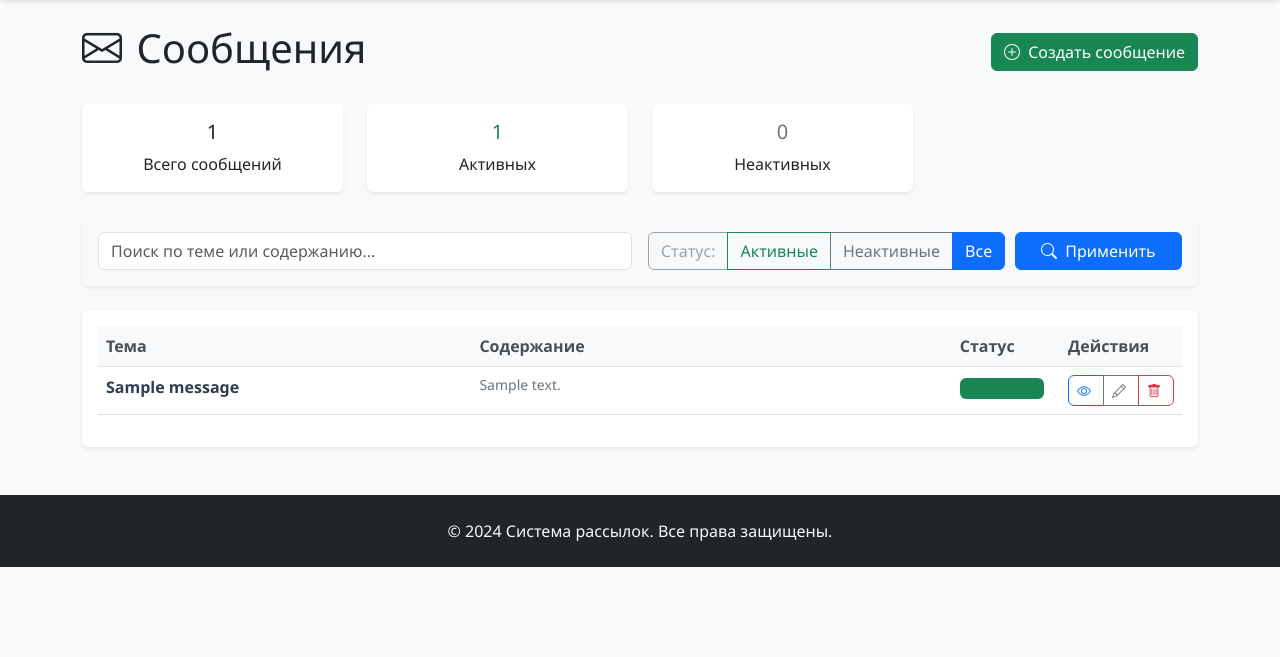
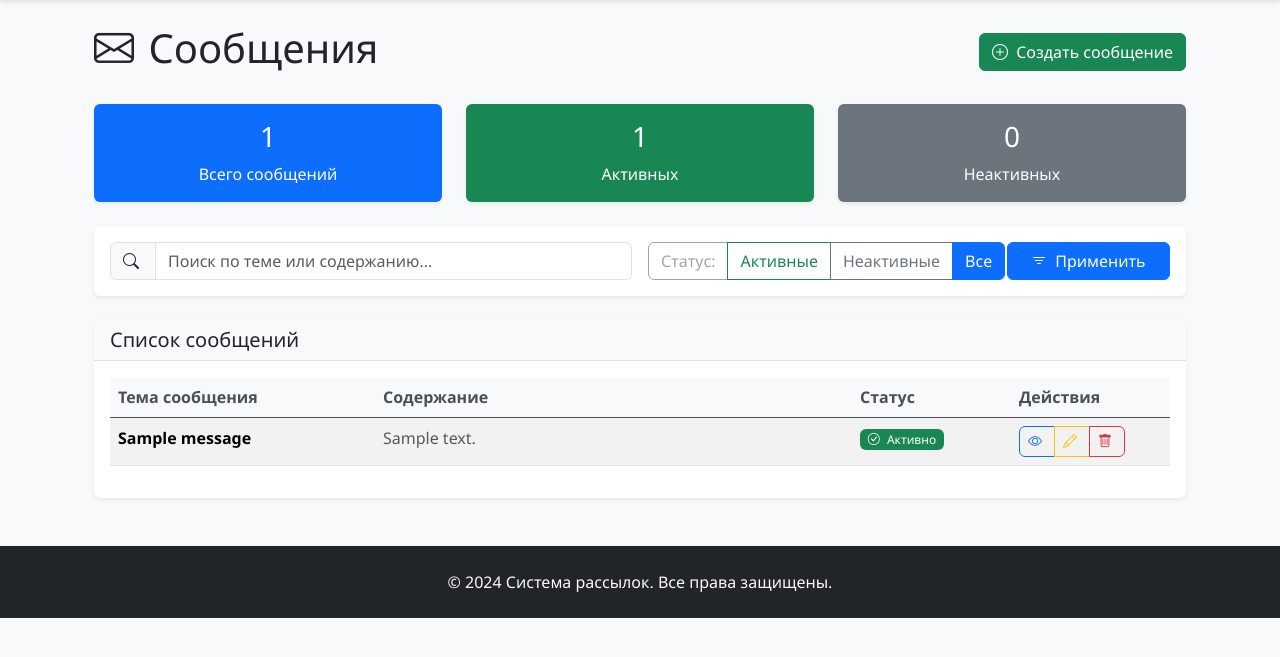
Before and after one commit to Anton742-Tu/mailing_project, a Django app: page /messages/ in a window 1280 px wide. Shown: the part 100-757 px from the top of the page. Run offline with Django 5.2, Linux system fonts and the light colour scheme; a user stored in the database is signed in; tables that the repository leaves empty hold one stand-in row (values such as "Sample post"); parts of the project's set-up code (start-up, migrations or seed data) failed here and were passed over; some libraries are stand-ins or nearby versions.

Commit message:
21) "✨ Проект завершен! Полностью функциональная система рассылок
✅ Реализовано:
- Система рассылок с отправкой email
- Разделение ролей (пользователи/менеджеры)
- Статистика и отчеты для всех ролей
- Управление клиентами и шаблонами сообщений
- Панель управления для менеджеров
- Блокировка пользователей и управление рассылками

🚀 Система готова к эксплуатации!"

```diff
--- a/mailing/cache_utils.py
+++ b/mailing/cache_utils.py
@@ -14,6 +14,7 @@
         @wraps(view_func)
         def _wrapped_view(request, *args, **kwargs):
             # Генерируем ключ кеша
+            global pickle
             user_id = request.user.id if request.user.is_authenticated else "anonymous"
             cache_key = f"view_{view_func.__name__}_{request.path}_{user_id}"
 
--- a/mailing/urls.py
+++ b/mailing/urls.py
@@ -42,11 +42,11 @@
     path("clients/<int:pk>/edit/", client_edit, name="client_edit"),
     path("clients/<int:pk>/delete/", client_delete, name="client_delete"),
     # Сообщения
-    path("messages/", message_list, name="message_list"),
-    path("messages/create/", message_create, name="message_create"),
-    path("messages/<int:pk>/", message_detail, name="message_detail"),
-    path("messages/<int:pk>/edit/", message_edit, name="message_edit"),
-    path("messages/<int:pk>/delete/", message_delete, name="message_delete"),
+    path('messages/', views.message_list, name='message_list'),
+    path('messages/create/', views.message_create, name='message_create'),
+    path('messages/<int:pk>/', views.message_detail, name='message_detail'),
+    path('messages/<int:pk>/edit/', views.message_edit, name='message_edit'),
+    path('messages/<int:pk>/delete/', views.message_delete, name='message_delete'),
     # Рассылки
     path("mailings/", MailingListView.as_view(), name="mailing_list"),
     path("mailings/create/", MailingCreateView.as_view(), name="mailing_create"),
--- a/mailing/views.py
+++ b/mailing/views.py
@@ -227,94 +227,136 @@
 @login_required
 def message_edit(request, pk):
     """Редактирование сообщения"""
-    message = get_object_or_404(Message, pk=pk, owner=request.user)
+    try:
+        if request.user.groups.filter(name="Менеджер").exists():
+            # Менеджер может редактировать все сообщения
+            message = Message.objects.get(pk=pk)
+        else:
+            # Пользователь редактирует только свои сообщения
+            message = Message.objects.get(pk=pk, owner=request.user)
 
-    if request.method == "POST":
-        form = MessageForm(request.POST, instance=message)
-        if form.is_valid():
-            message = form.save()
-            messages.success(request, f'Сообщение "{message.subject}" успешно обновлено!')
-            return redirect("message_list")
+        if request.method == "POST":
+            form = MessageForm(request.POST, instance=message)
+            if form.is_valid():
+                form.save()
+                messages.success(request, f'Сообщение "{message.subject}" успешно обновлено!')
+                return redirect("message_list")
+            else:
+                messages.error(request, "Пожалуйста, исправьте ошибки в форме.")
         else:
-            messages.error(request, "Пожалуйста, исправьте ошибки в форме.")
-    else:
-        form = MessageForm(instance=message)
+            form = MessageForm(instance=message)
 
-    return render(
-        request,
-        "mailing/message_form.html",
-        {"form": form, "title": "Редактировать сообщение", "message": message},
-    )
+        return render(
+            request,
+            "mailing/message_form.html",
+            {"form": form, "title": "Редактировать сообщение", "message": message},
+        )
+
+    except Message.DoesNotExist:
+        messages.error(request, "Сообщение не найдено или у вас нет прав для редактирования.")
+        return redirect("message_list")
 
 
 @login_required
 def message_delete(request, pk):
     """Удаление сообщения"""
-    message = get_object_or_404(Message, pk=pk, owner=request.user)
+    try:
+        if request.user.groups.filter(name="Менеджер").exists():
+            # Менеджер может удалять все сообщения
+            message = Message.objects.get(pk=pk)
+        else:
+            # Пользователь удаляет только свои сообщения
+            message = Message.objects.get(pk=pk, owner=request.user)
 
-    if request.method == "POST":
-        message_subject = message.subject
-        message.delete()
-        messages.success(request, f'Сообщение "{message_subject}" успешно удалено!')
+        if request.method == "POST":
+            message_subject = message.subject
+            message.delete()
+            messages.success(request, f'Сообщение "{message_subject}" успешно удалено!')
+            return redirect("message_list")
+
+        return render(request, "mailing/message_confirm_delete.html", {"message": message})
+
+    except Message.DoesNotExist:
+        messages.error(request, "Сообщение не найдено или у вас нет прав для удаления.")
         return redirect("message_list")
-
-    return render(request, "mailing/message_confirm_delete.html", {"message": message})
 
 
 @login_required
 def message_detail(request, pk):
     """Просмотр деталей сообщения"""
-    message = get_object_or_404(Message, pk=pk, owner=request.user)
-    return render(request, "mailing/message_detail.html", {"message": message})
+    try:
+        if request.user.groups.filter(name="Менеджер").exists():
+            # Менеджер может видеть все сообщения
+            message = Message.objects.get(pk=pk)
+        else:
+            # Пользователь видит только свои сообщения
+            message = Message.objects.get(pk=pk, owner=request.user)
 
+        return render(request, "mailing/message_detail.html", {"message": message})
+
+    except Message.DoesNotExist:
+        messages.error(request, "Сообщение не найдено или у вас нет доступа.")
+        return redirect("message_list")
 
 # View для статистики
 # Кешируем статистику на 3 минуты
-@cache_page(60 * 3)
 def statistics_view(request):
     """Страница со статистикой и отчетами"""
     user = request.user
 
-    # Основная статистика
-    stats = get_user_statistics(user)
+    # РАЗДЕЛЕНИЕ ПО РОЛЯМ
+    if user.groups.filter(name="Менеджер").exists():
+        # МЕНЕДЖЕР видит статистику по ВСЕЙ системе
+        stats = {
+            "total_mailings": Mailing.objects.count(),
+            "active_mailings": Mailing.objects.filter(is_active=True).count(),
+            "total_logs": MailingLog.objects.count(),
+            "success_logs": MailingLog.objects.filter(status="success").count(),
+            "failed_logs": MailingLog.objects.filter(status="failed").count(),
+        }
 
-    # Статистика по последним 30 дням
-    thirty_days_ago = timezone.now() - timedelta(days=30)
+        # Топ 5 рассылок по количеству отправок (ВСЕ рассылки)
+        top_mailings = (
+            Mailing.objects.all()
+            .annotate(
+                total_logs=Count("mailinglog"),
+                success_logs=Count("mailinglog", filter=Q(mailinglog__status="success")),
+            )
+            .order_by("-total_logs")[:5]
+        )
 
-    daily_stats = (
-        MailingLog.objects.filter(mailing__owner=user, attempt_time__gte=thirty_days_ago)
-        .extra({"date": "date(attempt_time)"})
-        .values("date")
-        .annotate(
-            total=Count("id"),
-            success=Count("id", filter=Q(status="success")),
-            failed=Count("id", filter=Q(status="failed")),
+        # Статистика по клиентам (ВСЕ клиенты)
+        client_stats = (
+            MailingLog.objects.all()
+            .values("client__email")
+            .annotate(total=Count("id"), success=Count("id", filter=Q(status="success")))
+            .order_by("-total")[:10]
         )
-        .order_by("date")
-    )
 
-    # Топ 5 рассылок по количеству отправок
-    top_mailings = (
-        Mailing.objects.filter(owner=user)
-        .annotate(
-            total_logs=Count("mailinglog"),
-            success_logs=Count("mailinglog", filter=Q(mailinglog__status="success")),
-            failed_logs=Count("mailinglog", filter=Q(mailinglog__status="failed")),
+    else:
+        # ОБЫЧНЫЙ ПОЛЬЗОВАТЕЛЬ видит только свою статистику
+        stats = get_user_statistics(user)
+
+        # Топ 5 рассылок пользователя
+        top_mailings = (
+            Mailing.objects.filter(owner=user)
+            .annotate(
+                total_logs=Count("mailinglog"),
+                success_logs=Count("mailinglog", filter=Q(mailinglog__status="success")),
+            )
+            .order_by("-total_logs")[:5]
         )
-        .order_by("-total_logs")[:5]
-    )
 
-    # Статистика по клиентам
-    client_stats = (
-        MailingLog.objects.filter(mailing__owner=user)
-        .values("client__email")
-        .annotate(total=Count("id"), success=Count("id", filter=Q(status="success")))
-        .order_by("-total")[:10]
-    )
+        # Статистика по клиентам пользователя
+        client_stats = (
+            MailingLog.objects.filter(mailing__owner=user)
+            .values("client__email")
+            .annotate(total=Count("id"), success=Count("id", filter=Q(status="success")))
+            .order_by("-total")[:10]
+        )
 
     context = {
         "stats": stats,
-        "daily_stats": list(daily_stats),
         "top_mailings": top_mailings,
         "client_stats": client_stats,
     }
@@ -340,22 +382,25 @@
         context = super().get_context_data(**kwargs)
         user = self.request.user
 
-        # Принудительно обновляем кеш при каждом запросе для тестирования
-        cache_key = f"home_stats_{user.id}"
-        cache.delete(cache_key)  # Удаляем старый кеш
+        # РАЗДЕЛЕНИЕ ПО РОЛЯМ
+        if user.groups.filter(name="Менеджер").exists():
+            # МЕНЕДЖЕР видит ВСЕ данные
+            stats = {
+                "client_count": Client.objects.count(),
+                "message_count": Message.objects.count(),
+                "mailing_count": Mailing.objects.count(),
+                "active_mailing_count": Mailing.objects.filter(is_active=True).count(),
+            }
+        else:
+            # ОБЫЧНЫЙ ПОЛЬЗОВАТЕЛЬ видит только свои данные
+            stats = {
+                "client_count": Client.objects.filter(owner=user).count(),
+                "message_count": Message.objects.filter(owner=user).count(),
+                "mailing_count": Mailing.objects.filter(owner=user).count(),
+                "active_mailing_count": Mailing.objects.filter(owner=user, is_active=True).count(),
+            }
 
-        # Вычисляем статистику
-        stats = {
-            "client_count": Client.objects.filter(owner=user).count(),
-            "message_count": Message.objects.filter(owner=user).count(),
-            "mailing_count": Mailing.objects.filter(owner=user).count(),
-            "active_mailing_count": Mailing.objects.filter(owner=user, is_active=True).count(),
-        }
-
-        # Сохраняем в кеш
-        cache.set(cache_key, stats, 300)
         context.update(stats)
-
         return context
 
 
--- a/templates/mailing/message_list.html
+++ b/templates/mailing/message_list.html
@@ -2,11 +2,9 @@
 
 {% block title %}Сообщения - Система рассылок{% endblock %}
 
-{% block extra_css %}
-<link href="/static/css/messages.css" rel="stylesheet">
-{% endblock %}
-
 {% block content %}
+<div class="container-fluid">
+    <!-- Заголовок и кнопка создания -->
     <div class="d-flex justify-content-between align-items-center mb-4">
         <h1><i class="bi bi-envelope"></i> Сообщения</h1>
         <a href="{% url 'message_create' %}" class="btn btn-success">
@@ -16,26 +14,26 @@
 
     <!-- Статистика -->
     <div class="row mb-4">
-    <div class="col-md-3">
-        <div class="card text-center">
+        <div class="col-md-4">
+            <div class="card text-center bg-primary text-white">
                 <div class="card-body">
-                <h5 class="card-title">{{ total_count }}</h5>
+                    <h3 class="card-title">{{ total_count }}</h3>
                     <p class="card-text">Всего сообщений</p>
                 </div>
             </div>
         </div>
-    <div class="col-md-3">
-        <div class="card text-center">
+        <div class="col-md-4">
+            <div class="card text-center bg-success text-white">
                 <div class="card-body">
-                <h5 class="card-title text-success">{{ active_count }}</h5>
+                    <h3 class="card-title">{{ active_count }}</h3>
                     <p class="card-text">Активных</p>
                 </div>
             </div>
         </div>
-    <div class="col-md-3">
-        <div class="card text-center">
+        <div class="col-md-4">
+            <div class="card text-center bg-secondary text-white">
                 <div class="card-body">
-                <h5 class="card-title text-secondary">{{ inactive_count }}</h5>
+                    <h3 class="card-title">{{ inactive_count }}</h3>
                     <p class="card-text">Неактивных</p>
                 </div>
             </div>
@@ -44,14 +42,17 @@
 
     <!-- Поиск и фильтры -->
     <div class="card mb-4">
-    <div class="card-body message-filters">
+        <div class="card-body">
             <form method="get" class="row g-3 align-items-center">
                 <div class="col-md-6">
+                    <div class="input-group">
+                        <span class="input-group-text"><i class="bi bi-search"></i></span>
                         <input type="text" name="search" class="form-control"
                                placeholder="Поиск по теме или содержанию..." value="{{ search_query }}">
                     </div>
+                </div>
                 <div class="col-md-4">
-                <div class="btn-group">
+                    <div class="btn-group w-100">
                         <span class="btn btn-outline-secondary disabled">Статус:</span>
                         <a href="?{% if search_query %}search={{ search_query }}&{% endif %}is_active=true"
                            class="btn btn-outline-success {% if is_active_filter == 'true' %}active{% endif %}">
@@ -69,56 +70,67 @@
                 </div>
                 <div class="col-md-2">
                     <button type="submit" class="btn btn-primary w-100">
-                    <i class="bi bi-search"></i> Применить
+                        <i class="bi bi-filter"></i> Применить
                     </button>
                 </div>
             </form>
         </div>
     </div>
 
-<!-- Список сообщений -->
+    <!-- Таблица сообщений -->
     <div class="card">
+        <div class="card-header">
+            <h5 class="card-title mb-0">Список сообщений</h5>
+        </div>
         <div class="card-body">
             {% if page_obj %}
             <div class="table-responsive">
-            <table class="table table-hover messages-table">
-                <thead>
+                <table class="table table-hover table-striped">
+                    <thead class="table-dark">
                         <tr>
-                        <th>Тема</th>
-                        <th>Содержание</th>
-                        <th>Статус</th>
-                        <th>Действия</th>
+                            <th width="25%">Тема сообщения</th>
+                            <th width="45%">Содержание</th>
+                            <th width="15%">Статус</th>
+                            <th width="15%">Действия</th>
                         </tr>
                     </thead>
                     <tbody>
                         {% for message in page_obj %}
                         <tr>
                             <td>
-                            <div class="message-subject">{{ message.subject }}</div>
+                                <strong>{{ message.subject }}</strong>
                             </td>
                             <td>
-                            <div class="message-body-preview">{{ message.body|truncatechars:100 }}</div>
+                                <div class="text-muted">
+                                    {{ message.body|truncatechars:150 }}
+                                </div>
                             </td>
                             <td>
                                 {% if message.is_active %}
-                            <span class="badge bg-success message-status-active">
+                                <span class="badge bg-success">
                                     <i class="bi bi-check-circle"></i> Активно
                                 </span>
                                 {% else %}
-                            <span class="badge bg-secondary message-status-inactive">
+                                <span class="badge bg-secondary">
                                     <i class="bi bi-x-circle"></i> Неактивно
                                 </span>
                                 {% endif %}
                             </td>
                             <td>
-                            <div class="btn-group btn-group-sm">
-                                <a href="{% url 'message_detail' message.pk %}" class="btn btn-outline-primary">
+                                <div class="btn-group">
+                                    <a href="{% url 'message_detail' message.pk %}"
+                                       class="btn btn-sm btn-outline-primary"
+                                       title="Просмотреть">
                                         <i class="bi bi-eye"></i>
                                     </a>
-                                <a href="{% url 'message_edit' message.pk %}" class="btn btn-outline-secondary">
+                                    <a href="{% url 'message_edit' message.pk %}"
+                                       class="btn btn-sm btn-outline-warning"
+                                       title="Редактировать">
                                         <i class="bi bi-pencil"></i>
                                     </a>
-                                <a href="{% url 'message_delete' message.pk %}" class="btn btn-outline-danger">
+                                    <a href="{% url 'message_delete' message.pk %}"
+                                       class="btn btn-sm btn-outline-danger"
+                                       title="Удалить">
                                         <i class="bi bi-trash"></i>
                                     </a>
                                 </div>
@@ -131,28 +143,37 @@
 
             <!-- Пагинация -->
             {% if page_obj.has_other_pages %}
-        <nav aria-label="Page navigation">
+            <nav aria-label="Навигация по страницам" class="mt-4">
                 <ul class="pagination justify-content-center">
                     {% if page_obj.has_previous %}
                     <li class="page-item">
-                    <a class="page-link" href="?page={{ page_obj.previous_page_number }}{% if search_query %}&search={{ search_query }}{% endif %}{% if is_active_filter %}&is_active={{ is_active_filter }}{% endif %}">
-                        Назад
+                        <a class="page-link"
+                           href="?page={{ page_obj.previous_page_number }}{% if search_query %}&search={{ search_query }}{% endif %}{% if is_active_filter %}&is_active={{ is_active_filter }}{% endif %}">
+                            <i class="bi bi-chevron-left"></i> Назад
                         </a>
                     </li>
                     {% endif %}
 
                     {% for num in page_obj.paginator.page_range %}
-                <li class="page-item {% if page_obj.number == num %}active{% endif %}">
-                    <a class="page-link" href="?page={{ num }}{% if search_query %}&search={{ search_query }}{% endif %}{% if is_active_filter %}&is_active={{ is_active_filter }}{% endif %}">
+                        {% if page_obj.number == num %}
+                        <li class="page-item active">
+                            <span class="page-link">{{ num }}</span>
+                        </li>
+                        {% else %}
+                        <li class="page-item">
+                            <a class="page-link"
+                               href="?page={{ num }}{% if search_query %}&search={{ search_query }}{% endif %}{% if is_active_filter %}&is_active={{ is_active_filter }}{% endif %}">
                                 {{ num }}
                             </a>
                         </li>
+                        {% endif %}
                     {% endfor %}
 
                     {% if page_obj.has_next %}
                     <li class="page-item">
-                    <a class="page-link" href="?page={{ page_obj.next_page_number }}{% if search_query %}&search={{ search_query }}{% endif %}{% if is_active_filter %}&is_active={{ is_active_filter }}{% endif %}">
-                        Вперед
+                        <a class="page-link"
+                           href="?page={{ page_obj.next_page_number }}{% if search_query %}&search={{ search_query }}{% endif %}{% if is_active_filter %}&is_active={{ is_active_filter }}{% endif %}">
+                            Вперед <i class="bi bi-chevron-right"></i>
                         </a>
                     </li>
                     {% endif %}
@@ -161,19 +182,24 @@
             {% endif %}
 
             {% else %}
-        <div class="alert alert-info text-center">
-            <i class="bi bi-info-circle"></i> Сообщения не найдены.
+            <div class="text-center py-5">
+                <div class="mb-3">
+                    <i class="bi bi-envelope-x" style="font-size: 3rem; color: #6c757d;"></i>
+                </div>
+                <h4 class="text-muted">Сообщения не найдены</h4>
+                <p class="text-muted mb-4">
                     {% if search_query or is_active_filter %}
-                Попробуйте изменить условия поиска.
+                        Попробуйте изменить условия поиска или сбросить фильтры.
                     {% else %}
-                <a href="{% url 'message_create' %}" class="alert-link">Создайте первое сообщение</a>.
+                        У вас пока нет созданных сообщений.
                     {% endif %}
+                </p>
+                <a href="{% url 'message_create' %}" class="btn btn-primary btn-lg">
+                    <i class="bi bi-plus-circle"></i> Создать первое сообщение
+                </a>
             </div>
             {% endif %}
         </div>
     </div>
+</div>
 {% endblock %}
-
-{% block extra_js %}
-<script src="/static/js/messages.js"></script>
-{% endblock %}
```
Also changed, not shown: mailing/models.py (+5 -4 lines), mailing/services.py (+34 -33 lines), mailing_system/settings.py (+10 -3 lines), templates/mailing/message_confirm_delete.html (+24 -11 lines), templates/mailing/message_detail.html (+80 -31 lines), 4 other files. Lines whose indentation alone changed are shown as unchanged.
